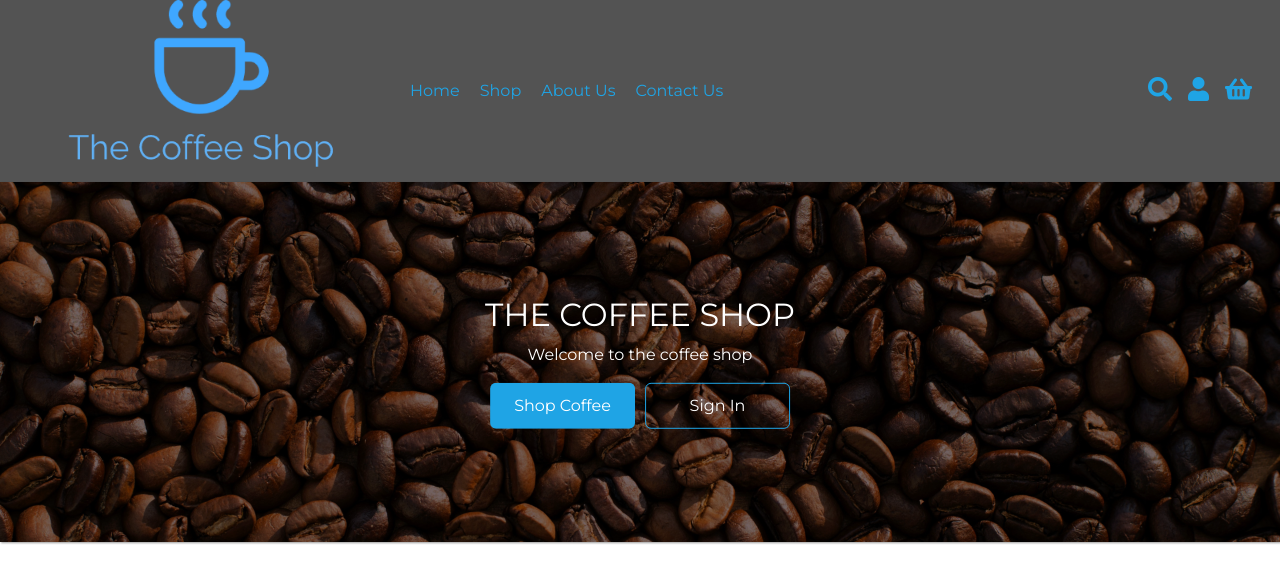
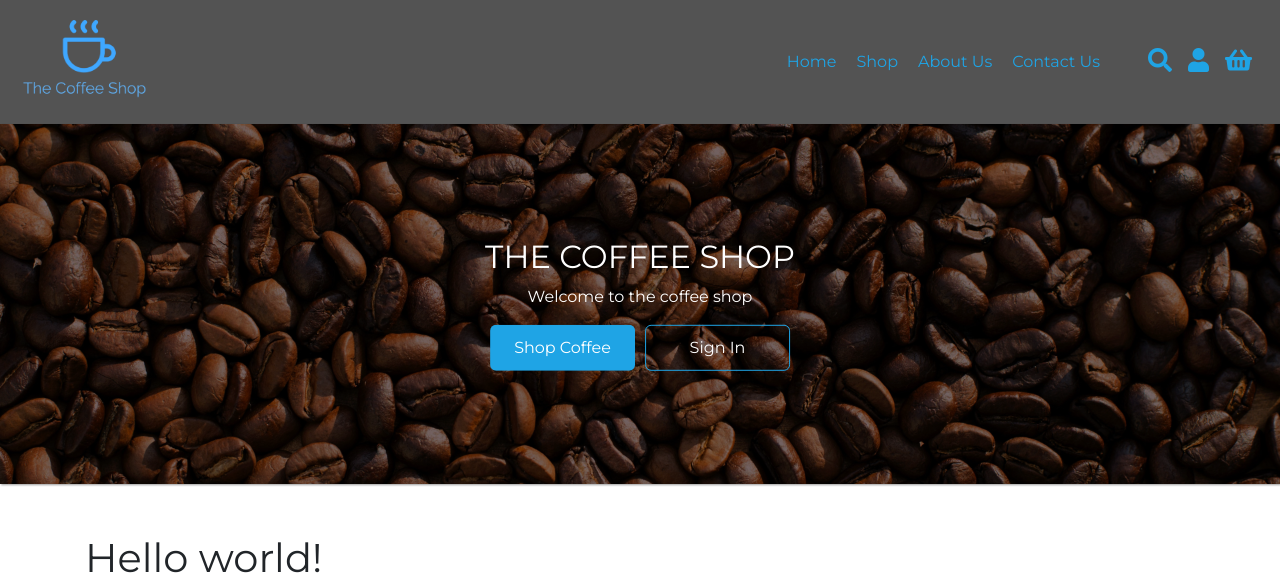
Before and after one commit to Geomint/thecoffeeshop, a Django app: page / in a window 1280 px wide. Shown: the top 581 px of the page. Run offline with Django 3.2, Linux system fonts and the light colour scheme; style sheets or scripts are compiled from the project's sources; some libraries are stand-ins or nearby versions.

Commit message:
Updated style rules for logo and main nav

```diff
--- a/static/scss/components/_header.scss
+++ b/static/scss/components/_header.scss
@@ -8,14 +8,15 @@
 
     &__logo {
         img {
-            max-width: 80%;
-            margin: auto;
+            width: 40%;
             display: block;
+            padding: 20px 10px;
         }
     }
 
     &__nav {
-        margin-right: auto;
+        margin-left: auto;
+        padding-right: 30px;
 
         @include breakpoint(xs) {
             display: none;
```
